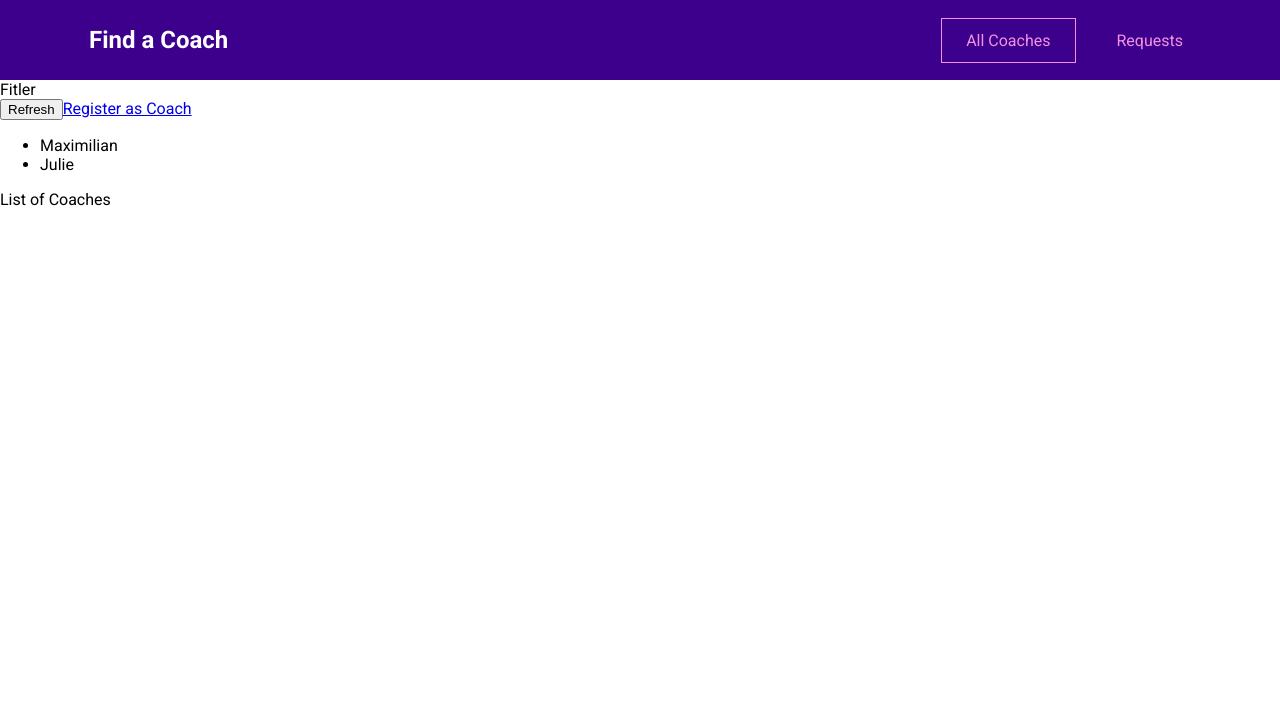
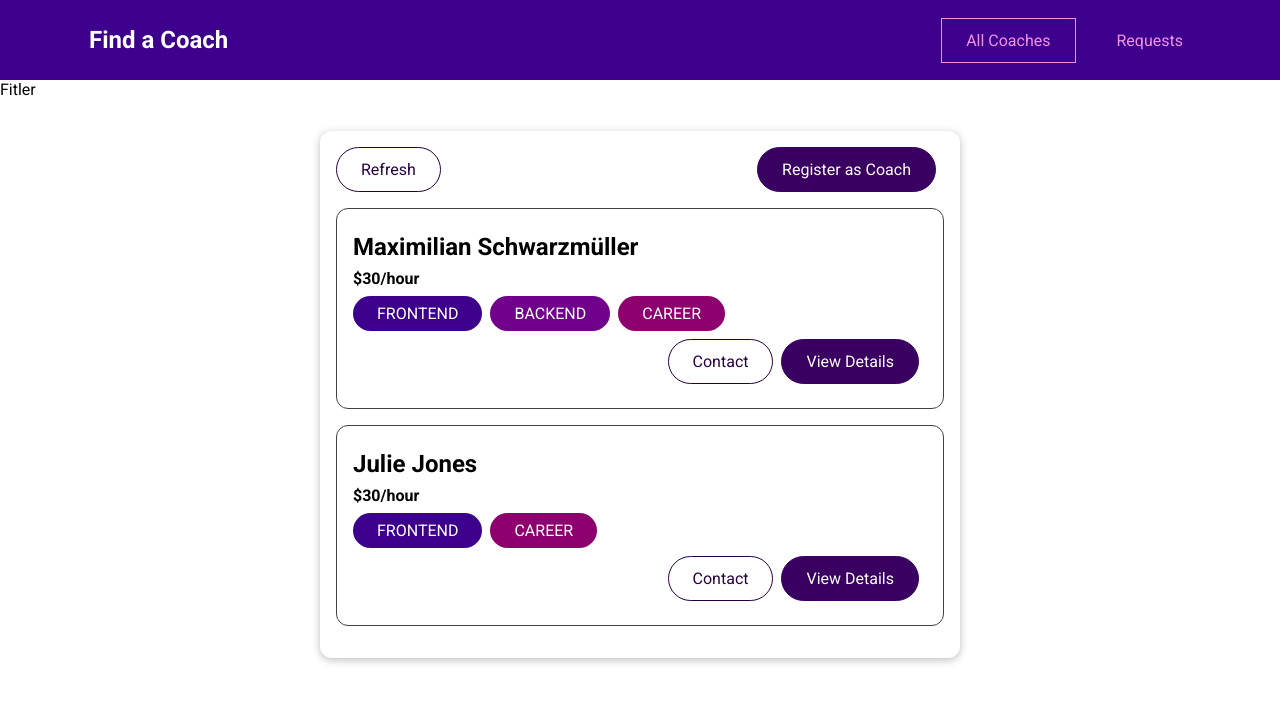
Before and after one commit to das972811/FindACoach, a Vue app in the folder findACoach/: page /coaches in a window 1280 px wide. Shown: the top 702 px of the page. Built offline with nearby package versions, Linux system fonts and the light colour scheme.

Commit message:
Almost finished styling the homepage

```diff
--- /dev/null
+++ b/findACoach/src/components/coaches/CoachItem.vue
@@ -0,0 +1,55 @@
+<template>
+    <li>
+        <h3>{{ fullName }}</h3>
+        <h4>${{ rate }}/hour</h4>
+        <div>
+            <base-badge v-for="area in areas" :key="area" :type="area" :title="area"></base-badge>
+        </div>
+        <div class="actions">
+            <base-button mode="outline" link :to="coachContactLink">Contact</base-button>
+            <base-button link :to="coachDetailsLink">View Details</base-button>
+        </div>
+    </li>
+</template>
+<script>
+    export default {
+        props: ['id', 'firstName', 'lastName', 'rate', 'areas'],
+        computed: {
+            fullName() {
+                return this.firstName + ' ' + this.lastName;
+            },
+            coachContactLink() {
+                return this.$route.path + '/' + this.id + '/contact';
+            },
+            coachDetailsLink() {
+                return this.$route.path + '/' + this.id;
+            }
+        }
+    }
+</script>
+<style scoped>
+    li {
+        margin: 1rem 0;
+        border: 1px solid #424242;
+        border-radius: 12px;
+        padding: 1rem;
+    }
+
+    h3 {
+        font-size: 1.5rem;
+    }
+
+    h3,
+    h4 {
+        margin: 0.5rem 0;
+    }
+
+    div {
+        margin: 0.5rem 0;
+    }
+
+    .actions {
+        display: flex;
+        justify-content: flex-end;
+    }
+</style>
--- /dev/null
+++ b/findACoach/src/components/ui/BaseBadge.vue
@@ -0,0 +1,40 @@
+<template>
+    <span class="badge" :class="type">
+        {{ text }}
+    </span>
+</template>
+<script>
+    export default {
+        props: ['type', 'title'],
+        computed: {
+            text() {
+                return this.title.toUpperCase();
+            }
+        }
+    }
+</script>
+<style scoped>
+    .badge {
+        background-color: #ccc;
+        color: #252525;
+        border-radius: 30px;
+        padding: 0.5rem 1.5rem;
+        display: inline-block;
+        margin-right: 0.5rem;
+    }
+
+    .frontend {
+        background-color: #3d008d;
+        color: white;
+    }
+
+    .backend {
+        background-color: #71008d;
+        color: white;
+    }
+
+    .career {
+        background-color: #8d006e;
+        color: white;
+    }
+</style>
--- /dev/null
+++ b/findACoach/src/components/ui/BaseButton.vue
@@ -0,0 +1,71 @@
+<template>
+    <button v-if="!link" :class="mode">
+        <slot></slot>
+    </button>
+    <router-link v-else :to="to" :class="mode">
+        <slot></slot>
+    </router-link>
+</template>
+<script>
+    export default {
+        props: {
+            mode: {
+                type: String,
+                required: false,
+                default: null,
+            },
+            link: {
+                type: Boolean,
+                required: false,
+                default: false,
+            },
+            to: {
+                type: String,
+                required: false,
+                default: '/'
+            }
+        }
+    }
+</script>
+<style scoped>
+    button,
+    a {
+        text-decoration: none;
+        padding: 0.75rem 1.5rem;
+        font: inherit;
+        background-color: #3a0061;
+        border: 1px solid #3a0061;
+        color: white;
+        cursor: pointer;
+        border-radius: 30px;
+        margin-right: 0.5rem;
+        display: inline-block;
+    }
+
+    a:hover,
+    a:active,
+    button:hover,
+    button:active {
+        background-color: #270041;
+        border-color: #270041;
+    }
+
+    .flat {
+        background-color: transparent;
+        color: #3a0061;
+        border: none;
+    }
+
+    .outline {
+        background-color: transparent;
+        border-color: #270041;
+        color: #270041;
+    }
+
+    .flat:hover,
+    .flat:active,
+    .outline:hover,
+    .outline:active {
+        background-color: #edd2ff;
+    }
+</style>
--- /dev/null
+++ b/findACoach/src/components/ui/BaseCard.vue
@@ -0,0 +1,14 @@
+<template>
+    <div class="card">
+        <slot></slot>
+    </div>
+</template>
+<style scoped>
+    .card {
+        border-radius: 12px;
+        box-shadow: 0 2px 8px rgba(0, 0, 0, 0.26);
+        padding: 1rem;
+        margin: 2rem auto;
+        max-width: 40rem;
+    }
+</style>
--- a/findACoach/src/pages/coaches/CoachesList.vue
+++ b/findACoach/src/pages/coaches/CoachesList.vue
@@ -3,21 +3,34 @@
         Fitler
     </section>
     <section>
-        <div class="controls">
-            <button>Refresh</button>
-            <router-link to="/register">Register as Coach</router-link>
-        </div>
-        <ul v-if="hasCoaches">
-            <li v-for="coach in filteredCoaches" :key="coach.id">
-                {{ coach.firstName }}
-            </li>
-        </ul>
-        <h3 v-else>No coaches found</h3>
-        List of Coaches
+        <base-card>
+            <div class="controls">
+                <base-button mode="outline">Refresh</base-button>
+                <base-button to="/register" link>Register as Coach</base-button>
+            </div>
+            <ul v-if="hasCoaches">
+                <coach-item
+                    v-for="coach in filteredCoaches"
+                    :key="coach.id"
+                    :id="coach.id"
+                    :first-name="coach.firstName"
+                    :last-name="coach.lastName"
+                    :rate="coach.hourlyRate"
+                    :areas="coach.areas"
+                >
+                </coach-item>
+            </ul>
+            <h3 v-else>No coaches found</h3>
+        </base-card>
     </section>
 </template>
 <script>
+    import CoachItem from '../../components/coaches/CoachItem.vue';
+
     export default {
+        components: {
+            CoachItem
+        },
         computed: {
             filteredCoaches() {
                 return this.$store.getters['coaches/coaches'];
@@ -28,6 +41,15 @@
         }
     }
 </script>
-<style>
+<style scoped>
+    ul {
+        list-style: none;
+        margin: 0;
+        padding: 0;
+    }
 
+    .controls {
+        display: flex;
+        justify-content: space-between;
+    }
 </style>
```
Also changed, not shown: findACoach/src/main.js (+8 -0 lines).
